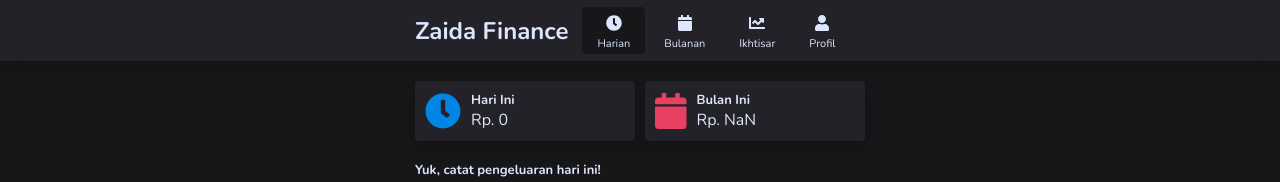
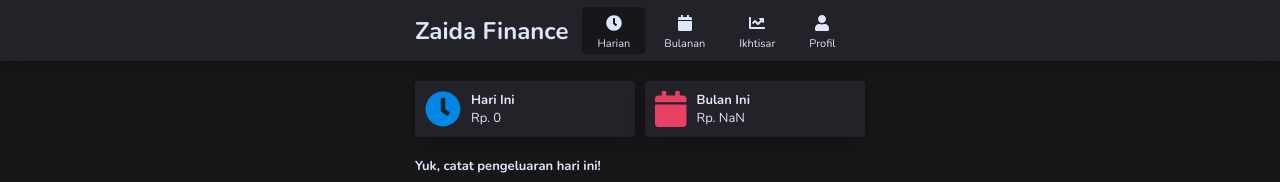
Before and after one commit to haerulmutakin/zafin, a React (Create React App) app: page / in a window 1280 px wide. Shown: the top 182 px of the page. Built offline with nearby package versions, Linux system fonts and the light colour scheme; no server answers; the database is empty; sample sign-in values are in the browser's storage.

Commit message:
update box daily and monthly price style

```diff
--- a/src/index.css
+++ b/src/index.css
@@ -25,6 +25,10 @@ button {
   border-radius: 4px;
   color: inherit;
   box-shadow: 0 8px 16px 0 rgba(0,0,0,0.2);
+}
+
+*::-webkit-scrollbar {
+  display: none;
 }
 
 .btn-primary {
@@ -174,12 +178,12 @@ a.active {
   grid-column: auto/span 12;
 }
 
-.daily {
+.daily, .monthly {
   background-color: #222228;
 }
 
-.monthly {
-  background-color: #222228;
+.daily p, .monthly p {
+  font-size: 13px !important;
 }
 
 .shopping-date {
```
